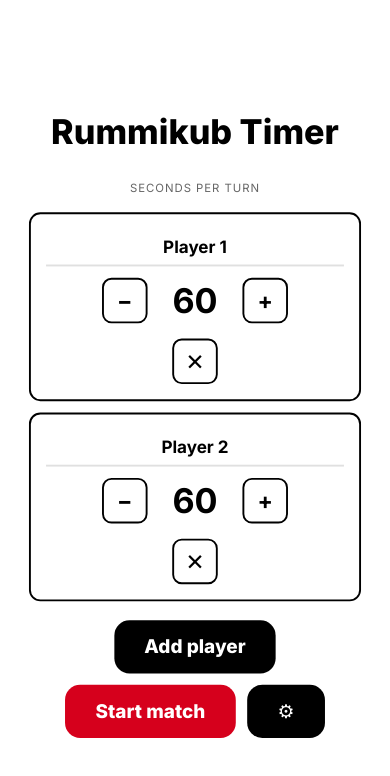
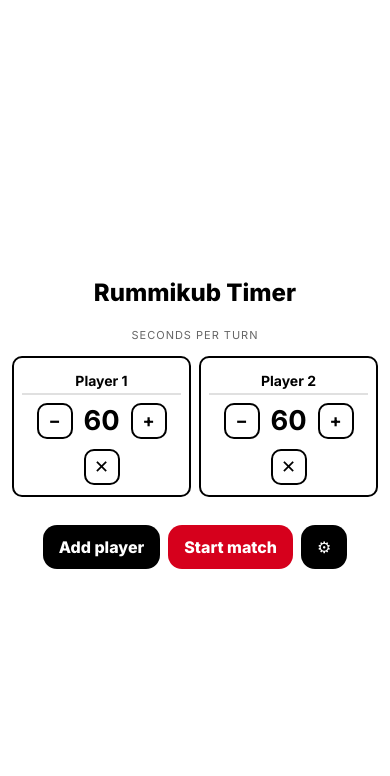
Before and after one commit to vrdlouis1/RummyTimer, a React (Vite) app: page / in a window 390 px wide. Shown: the top 776 px of the page. Built offline with nearby package versions, Linux system fonts and the light colour scheme.

Commit message:
more fixes

```diff
--- a/index.html
+++ b/index.html
@@ -3,7 +3,9 @@
   <head>
     <meta charset="UTF-8" />
     <link rel="icon" type="image/svg+xml" href="/vite.svg" />
-    <meta name="viewport" content="width=device-width, initial-scale=1.0" />
+    <meta name="viewport" content="width=device-width, initial-scale=1.0, maximum-scale=1.0, user-scalable=no, viewport-fit=cover" />
+    <meta name="apple-mobile-web-app-capable" content="yes" />
+    <meta name="apple-mobile-web-app-status-bar-style" content="black-translucent" />
     <title>rummytimer</title>
   </head>
   <body>
--- a/src/App.css
+++ b/src/App.css
@@ -20,17 +20,19 @@
   width: 100%;
   height: 100%;
   max-width: 800px;
-  padding: 20px;
+  padding: 16px;
   display: flex;
   flex-direction: column;
-  transform-origin: center center;
   box-sizing: border-box;
+  overflow-y: auto;
+  overflow-x: hidden;
+  -webkit-overflow-scrolling: touch;
 }
 
 /* === TYPOGRAPHY === */
-h1 { margin: 0; font-size: 36px; font-weight: 800; }
-h2 { margin: 0; font-size: 28px; font-weight: 800; }
-h3 { margin: 0; font-size: 20px; font-weight: 700; }
+h1 { margin: 0; font-size: clamp(24px, 6vw, 36px); font-weight: 800; }
+h2 { margin: 0; font-size: clamp(20px, 5vw, 28px); font-weight: 800; }
+h3 { margin: 0; font-size: clamp(16px, 4vw, 20px); font-weight: 700; }
 
 /* === LAYOUT CONTAINERS === */
 .centered-layout {
@@ -95,9 +97,9 @@ h3 { margin: 0; font-size: 20px; font-weight: 700; }
 }
 
 .big-time {
-  font-size: 140px;
+  font-size: clamp(60px, 22vw, 140px);
   font-weight: 900;
-  letter-spacing: -4px;
+  letter-spacing: -2px;
   line-height: 1;
   text-align: center;
   color: #0f1115;
@@ -123,10 +125,10 @@ h3 { margin: 0; font-size: 20px; font-weight: 700; }
   background: #d6001c;
   color: #fff;
   border: none;
-  padding: 16px 32px;
-  border-radius: 16px;
+  padding: 14px 24px;
+  border-radius: 14px;
   font-weight: 800;
-  font-size: 20px;
+  font-size: clamp(16px, 4vw, 20px);
   cursor: pointer;
   transition: all 0.15s;
 }
@@ -140,10 +142,10 @@ h3 { margin: 0; font-size: 20px; font-weight: 700; }
   background: #000;
   color: #fff;
   border: none;
-  padding: 12px 20px;
-  border-radius: 12px;
+  padding: 10px 16px;
+  border-radius: 10px;
   font-weight: 700;
-  font-size: 16px;
+  font-size: clamp(14px, 3.5vw, 16px);
   cursor: pointer;
   transition: all 0.15s;
 }
@@ -152,10 +154,10 @@ h3 { margin: 0; font-size: 20px; font-weight: 700; }
   background: #000;
   color: #fff;
   border: none;
-  padding: 16px 32px;
-  border-radius: 16px;
+  padding: 14px 24px;
+  border-radius: 14px;
   font-weight: 800;
-  font-size: 20px;
+  font-size: clamp(16px, 4vw, 20px);
   cursor: pointer;
   transition: all 0.15s;
 }
@@ -164,34 +166,34 @@ h3 { margin: 0; font-size: 20px; font-weight: 700; }
   background: #d6001c;
   color: #fff;
   border: none;
-  padding: 16px 28px;
-  border-radius: 16px;
+  padding: 14px 20px;
+  border-radius: 14px;
   font-weight: 800;
-  font-size: 22px;
+  font-size: clamp(18px, 4.5vw, 22px);
   cursor: pointer;
   flex: 1;
-  max-width: 200px;
+  max-width: 180px;
 }
 
 .pause-btn {
   background: #000;
   color: #fff;
   border: none;
-  padding: 16px 28px;
-  border-radius: 16px;
+  padding: 14px 20px;
+  border-radius: 14px;
   font-weight: 800;
-  font-size: 22px;
+  font-size: clamp(18px, 4.5vw, 22px);
   cursor: pointer;
 }
 
 .mini-btn {
-  width: 44px;
-  height: 44px;
-  border-radius: 12px;
+  width: 40px;
+  height: 40px;
+  border-radius: 10px;
   background: #fff;
   border: 2px solid #000;
   color: #000;
-  font-size: 20px;
+  font-size: 18px;
   display: flex;
   align-items: center;
   justify-content: center;
@@ -205,13 +207,13 @@ h3 { margin: 0; font-size: 20px; font-weight: 700; }
 }
 
 .big-btn {
-  width: 48px;
-  height: 48px;
+  width: 44px;
+  height: 44px;
   border-radius: 10px;
   border: 2px solid #000;
   background: #fff;
   color: #000;
-  font-size: 24px;
+  font-size: 22px;
   font-weight: 700;
   cursor: pointer;
   display: flex;
@@ -224,13 +226,13 @@ h3 { margin: 0; font-size: 20px; font-weight: 700; }
   position: absolute;
   top: 0;
   right: 0;
-  width: 44px;
-  height: 44px;
-  border-radius: 12px;
+  width: 40px;
+  height: 40px;
+  border-radius: 10px;
   background: #fff;
   border: 2px solid #000;
   color: #000;
-  font-size: 20px;
+  font-size: 18px;
   display: flex;
   align-items: center;
   justify-content: center;
@@ -260,44 +262,44 @@ h3 { margin: 0; font-size: 20px; font-weight: 700; }
 /* === SETUP PAGE - PLAYERS === */
 .players-section {
   width: 100%;
-  margin-bottom: 20px;
+  margin-bottom: 16px;
 }
 
 .field-label-global {
-  font-size: 12px;
+  font-size: 11px;
   color: #666;
   text-align: center;
-  margin-bottom: 16px;
+  margin-bottom: 12px;
   text-transform: uppercase;
   letter-spacing: 1px;
 }
 
 .players-grid-horizontal {
   display: grid;
-  grid-template-columns: repeat(auto-fit, minmax(180px, 1fr));
-  gap: 12px;
+  grid-template-columns: repeat(auto-fit, minmax(140px, 1fr));
+  gap: 10px;
 }
 
 .player-box {
   display: flex;
   flex-direction: column;
   align-items: center;
-  gap: 12px;
-  padding: 16px;
+  gap: 10px;
+  padding: 12px;
   border: 2px solid #000;
-  border-radius: 12px;
+  border-radius: 10px;
   background: #fff;
 }
 
 .player-name-box {
   width: 100%;
   text-align: center;
-  padding: 8px;
+  padding: 6px;
   border: none;
   background: transparent;
   color: #000;
   font-weight: 700;
-  font-size: 18px;
+  font-size: 16px;
   border-bottom: 2px solid #e0e0e0;
 }
 
@@ -310,14 +312,14 @@ h3 { margin: 0; font-size: 20px; font-weight: 700; }
   display: flex;
   align-items: center;
   justify-content: center;
-  gap: 10px;
+  gap: 8px;
 }
 
 .big-number-input {
-  font-size: 36px;
+  font-size: clamp(24px, 7vw, 36px);
   font-weight: 700;
   color: #000;
-  width: 80px;
+  width: 70px;
   text-align: center;
   border: none;
   background: transparent;
@@ -332,8 +334,8 @@ h3 { margin: 0; font-size: 20px; font-weight: 700; }
 }
 
 .remove-btn {
-  width: 48px;
-  margin-top: 4px;
+  width: 44px;
+  margin-top: 2px;
 }
 
 .remove-btn:hover {
@@ -353,20 +355,20 @@ h3 { margin: 0; font-size: 20px; font-weight: 700; }
 /* === SCORES PAGE === */
 .scores-grid {
   display: grid;
-  grid-template-columns: repeat(auto-fit, minmax(160px, 1fr));
-  gap: 12px;
+  grid-template-columns: repeat(auto-fit, minmax(130px, 1fr));
+  gap: 10px;
   width: 100%;
-  margin-bottom: 20px;
+  margin-bottom: 16px;
 }
 
 .score-box {
   display: flex;
   flex-direction: column;
   align-items: center;
-  gap: 10px;
-  padding: 16px 12px;
+  gap: 8px;
+  padding: 12px 10px;
   border: 2px solid #000;
-  border-radius: 12px;
+  border-radius: 10px;
   background: #fff;
 }
 
@@ -399,14 +401,14 @@ h3 { margin: 0; font-size: 20px; font-weight: 700; }
 /* === HISTORY PANEL === */
 .history-panel {
   width: 100%;
-  margin-top: 16px;
+  margin-top: 12px;
 }
 
 .panel-header {
   display: flex;
   align-items: center;
   justify-content: space-between;
-  margin-bottom: 10px;
+  margin-bottom: 8px;
 }
 
 .history-pagination {
@@ -416,18 +418,18 @@ h3 { margin: 0; font-size: 20px; font-weight: 700; }
 
 .history-grid {
   display: grid;
-  grid-template-columns: repeat(auto-fit, minmax(200px, 1fr));
-  gap: 10px;
+  grid-template-columns: repeat(auto-fit, minmax(160px, 1fr));
+  gap: 8px;
 }
 
 .history-card {
   border: 2px solid #000;
-  border-radius: 12px;
+  border-radius: 10px;
   background: #fff;
-  padding: 10px;
+  padding: 8px;
   display: flex;
   flex-direction: column;
-  gap: 8px;
+  gap: 6px;
 }
 
 .history-card-header {
@@ -463,24 +465,24 @@ h3 { margin: 0; font-size: 20px; font-weight: 700; }
 /* === SETTINGS PAGE === */
 .settings-grid {
   display: grid;
-  grid-template-columns: repeat(auto-fit, minmax(180px, 1fr));
-  gap: 12px;
+  grid-template-columns: repeat(auto-fit, minmax(150px, 1fr));
+  gap: 10px;
   width: 100%;
 }
 
 .settings-section {
-  padding: 16px;
+  padding: 12px;
   border: 2px solid #000;
-  border-radius: 12px;
+  border-radius: 10px;
 }
 
 .settings-section .panel-header {
-  margin-bottom: 12px;
+  margin-bottom: 10px;
   text-align: center;
 }
 
 .settings-section h3 {
-  font-size: 20px;
+  font-size: clamp(16px, 4vw, 20px);
 }
 
 .settings-center {
@@ -510,10 +512,12 @@ h3 { margin: 0; font-size: 20px; font-weight: 700; }
   background: #e0e0e0;
   outline: none;
   -webkit-appearance: none;
+  appearance: none;
 }
 
 .settings-control input[type="range"]::-webkit-slider-thumb {
   -webkit-appearance: none;
+  appearance: none;
   width: 20px;
   height: 20px;
   border-radius: 50%;
@@ -533,9 +537,9 @@ h3 { margin: 0; font-size: 20px; font-weight: 700; }
 }
 
 .big-number {
-  font-size: 32px;
+  font-size: clamp(24px, 6vw, 32px);
   font-weight: 700;
-  min-width: 60px;
+  min-width: 50px;
   text-align: center;
 }
 
@@ -556,19 +560,19 @@ h3 { margin: 0; font-size: 20px; font-weight: 700; }
 /* === ARCHIVES PAGE === */
 .archive-grid {
   display: grid;
-  grid-template-columns: repeat(auto-fit, minmax(220px, 1fr));
-  gap: 12px;
+  grid-template-columns: repeat(auto-fit, minmax(180px, 1fr));
+  gap: 10px;
   width: 100%;
 }
 
 .archive-card {
   border: 2px solid #000;
-  border-radius: 12px;
+  border-radius: 10px;
   background: #fff;
-  padding: 12px;
+  padding: 10px;
   display: flex;
   flex-direction: column;
-  gap: 10px;
+  gap: 8px;
 }
 
 .archive-card-header {
@@ -604,3 +608,169 @@ h3 { margin: 0; font-size: 20px; font-weight: 700; }
   padding: 16px;
   background: #fff;
 }
+
+/* === SMALL SCREEN RESPONSIVE ADJUSTMENTS === */
+@media (max-width: 400px) {
+  .app-scale {
+    padding: 12px;
+  }
+
+  .header-centered {
+    margin-bottom: 16px;
+  }
+
+  .content-centered {
+    gap: 12px;
+  }
+
+  .players-grid-horizontal {
+    grid-template-columns: 1fr 1fr;
+    gap: 8px;
+  }
+
+  .player-box {
+    padding: 10px 8px;
+    gap: 8px;
+  }
+
+  .player-name-box {
+    font-size: 14px;
+    padding: 4px;
+  }
+
+  .number-control-box {
+    gap: 4px;
+  }
+
+  .big-btn {
+    width: 36px;
+    height: 36px;
+    font-size: 18px;
+  }
+
+  .big-number-input {
+    width: 50px;
+  }
+
+  .remove-btn {
+    width: 36px;
+  }
+
+  .actions-centered {
+    gap: 8px;
+  }
+
+  .primary,
+  .action-button {
+    padding: 12px 16px;
+  }
+
+  .scores-grid {
+    grid-template-columns: 1fr 1fr;
+    gap: 8px;
+  }
+
+  .score-box {
+    padding: 10px 8px;
+  }
+
+  .settings-grid {
+    grid-template-columns: 1fr;
+    gap: 8px;
+  }
+
+  .settings-section {
+    padding: 10px;
+  }
+
+  .mini-btn {
+    width: 36px;
+    height: 36px;
+    font-size: 16px;
+  }
+
+  .icon-only-btn {
+    width: 36px;
+    height: 36px;
+    font-size: 16px;
+  }
+
+  .rummi-btn,
+  .pause-btn {
+    padding: 12px 16px;
+  }
+
+  .action-bar {
+    gap: 8px;
+  }
+
+  .archive-grid {
+    grid-template-columns: 1fr;
+  }
+
+  .history-grid {
+    grid-template-columns: 1fr;
+  }
+}
+
+/* Very small screens (iPhone SE, mini displays) */
+@media (max-width: 350px) {
+  .app-scale {
+    padding: 8px;
+  }
+
+  .players-grid-horizontal {
+    grid-template-columns: 1fr;
+  }
+
+  .scores-grid {
+    grid-template-columns: 1fr;
+  }
+
+  .big-btn {
+    width: 32px;
+    height: 32px;
+    font-size: 16px;
+  }
+
+  .big-number-input {
+    width: 45px;
+    font-size: 20px;
+  }
+
+  .corner-controls {
+    gap: 4px;
+  }
+}
+
+/* Landscape mode on small devices */
+@media (max-height: 500px) and (orientation: landscape) {
+  .app-scale {
+    padding: 8px 16px;
+  }
+
+  .header-centered {
+    margin-bottom: 8px;
+  }
+
+  .timer-header-centered {
+    margin-bottom: 4px;
+  }
+
+  .big-time {
+    font-size: clamp(50px, 15vw, 100px);
+  }
+
+  .action-bar {
+    margin-top: 8px;
+  }
+
+  .players-grid-horizontal {
+    grid-template-columns: repeat(auto-fit, minmax(120px, 1fr));
+  }
+
+  .player-box {
+    padding: 8px;
+    gap: 6px;
+  }
+}
--- a/src/App.tsx
+++ b/src/App.tsx
@@ -151,61 +151,6 @@ function App() {
   const startPerfRef = useRef<number>(0)
   const elapsedBeforeRunRef = useRef<number>(0)
   const toneRef = useRef(createTonePlayer())
-  const appScaleRef = useRef<HTMLDivElement | null>(null)
-
-  // Scale the entire UI to fit viewport without scrolling
-  useEffect(() => {
-    const el = appScaleRef.current
-    if (!el) return
-
-    let rafId = 0
-
-    const measureAndScale = () => {
-      rafId = 0
-
-      // Reset transform to measure natural size
-      el.style.transform = 'none'
-
-      // Get dimensions after layout
-      requestAnimationFrame(() => {
-        const contentWidth = el.scrollWidth
-        const contentHeight = el.scrollHeight
-
-        const viewportW = window.innerWidth
-        const viewportH = window.innerHeight
-
-        // Add some padding margin
-        const availableW = viewportW - 20
-        const availableH = viewportH - 20
-
-        // Calculate scale to fit
-        const scaleX = availableW / contentWidth
-        const scaleY = availableH / contentHeight
-        const scale = Math.min(scaleX, scaleY, 1) // Never scale up, only down
-
-        el.style.transform = `scale(${scale})`
-        el.style.transformOrigin = 'center center'
-      })
-    }
-
-    const schedule = () => {
-      if (rafId) cancelAnimationFrame(rafId)
-      rafId = requestAnimationFrame(measureAndScale)
-    }
-
-    // Observe size changes
-    const ro = new ResizeObserver(schedule)
-    ro.observe(el)
-
-    window.addEventListener('resize', schedule)
-    schedule()
-
-    return () => {
-      if (rafId) cancelAnimationFrame(rafId)
-      ro.disconnect()
-      window.removeEventListener('resize', schedule)
-    }
-  }, [phase, players.length, draftPlayers.length, scoreHistory.length, archives.length])
 
   const longPressTimerRef = useRef<number | null>(null)
 
@@ -608,7 +553,7 @@ function App() {
       onClick={phase === 'playing' ? nextTurn : undefined}
       style={phase === 'playing' ? { cursor: 'pointer' } : undefined}
     >
-      <div className="app-scale" ref={appScaleRef}>
+      <div className="app-scale">
       {phase === 'setup' ? (
         <>
           <div className="centered-layout">
```
